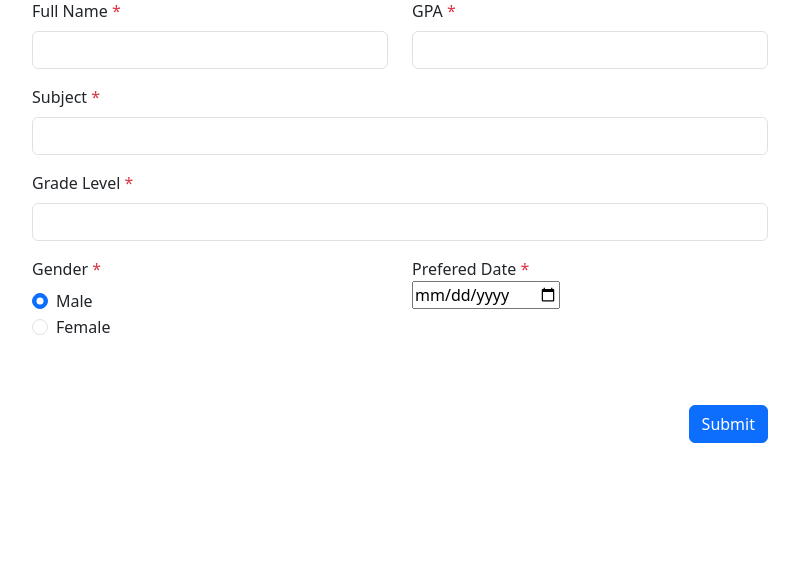
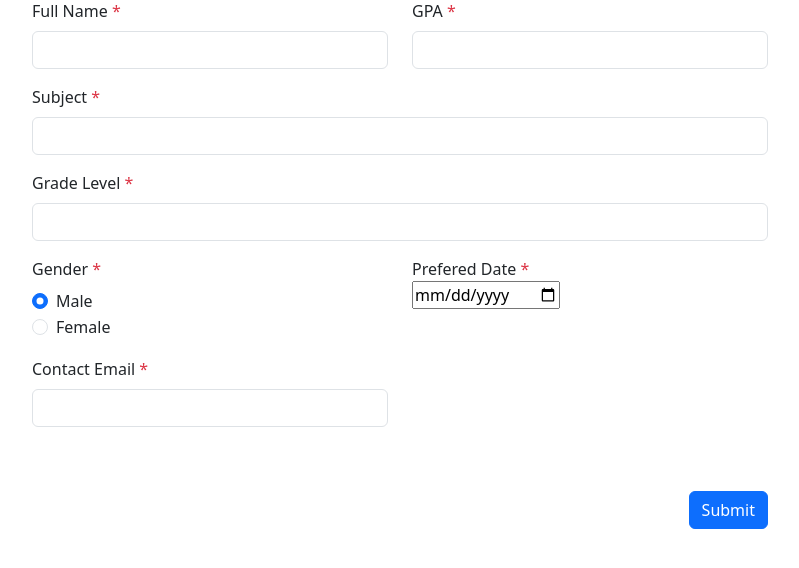
Before and after one commit to JACKZHENGELA/Tutor_System, a FastAPI app: page /tutor/add in a window 1280 px wide. Shown: the part 169-737 px from the top of the page, without its empty margins (240-1039 px from the left). Run offline with FastAPI, Linux system fonts and the light colour scheme; parts of the project's set-up code (start-up, migrations or seed data) failed here and were passed over.

Commit message:
added contact email attribute

```diff
--- a/models/tutees.py
+++ b/models/tutees.py
@@ -1,8 +1,5 @@
-from datetime import datetime, timezone
-from typing import Optional
 from fastapi import Request
-# from pydantic import BaseModel
-from beanie import Document, Indexed
+from beanie import Document
 
 
 class Tutor(Document):
@@ -12,6 +9,7 @@ class Tutor(Document):
     gender: bool
     grade: int
     date: str
+    email: str
 
     class Settings:
         name = "tutors"
--- a/routers/home.py
+++ b/routers/home.py
@@ -70,7 +70,8 @@ async def create_tutor(request: Request):
         gender=form.form_data["gender"],
         grade=form.form_data["grade"],
         subject=form.form_data["subject"],
-        date=form.form_data["date"]
+        date=form.form_data["date"],
+        email=form.form_data["email"]
     )
     try:
         tutors = await Tutor.find(Tutor.subject == new_tutee.subject).to_list()
@@ -153,6 +154,7 @@ async def update(request: Request, tutor_id: str):
         tutor.grade = form.form_data["grade"]
         tutor.gender = form.form_data["gender"]
         tutor.date = form.form_data["date"]
+        tutor.email = form.form_data["email"]
 
         await tutor.save()
 
--- a/templates/form.html
+++ b/templates/form.html
@@ -87,6 +87,17 @@
         </div>
 
 
+        <div class="col-sm-12 col-md-6 mb-3">
+
+          <label for="email" class="form-label">
+            Contact Email
+            <span class="text-danger">*</span>
+          </label>
+          <input type="email" class="form-control" id="email" name="email" required>
+        </div>
+      </div>
+
+
 
         <div class="text-end mt-5">
           <button type="submit" class="btn btn-primary">Submit</button>
```
Also changed, not shown: templates/update.html (+11 -0 lines).
